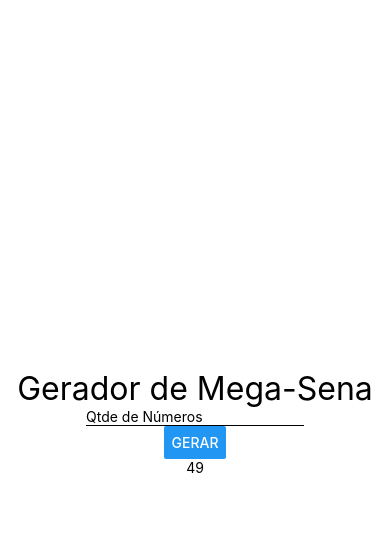
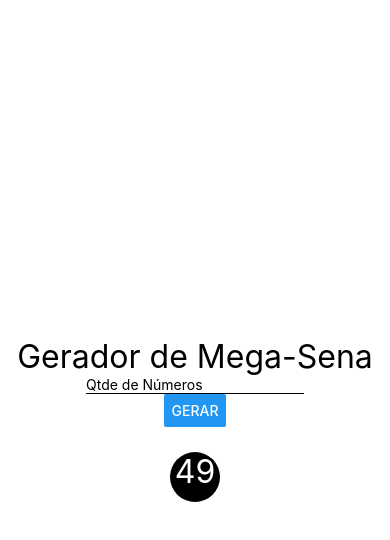
Before and after one commit to vmarinho22/Fundamentos-React-Native, a React Native app: screen / in a window 390 px wide. Both pictures are taken after a click on the button "GERAR". Shown: the top 540 px of the page. Built offline with nearby package versions, Linux system fonts and the light colour scheme.

Commit message:
Criando App Mega Sena

```diff
--- a/src/components/mega/Mega.js
+++ b/src/components/mega/Mega.js
@@ -1,6 +1,8 @@
 import React from 'react'
-import {Text, TextInput, Button} from 'react-native'
+import {Text, TextInput, Button, View} from 'react-native'
 import Estilo from '../estilo'
+
+import MegaNumero from './MegaNumero'
 
 
 export default class Mega extends React.Component {
@@ -20,12 +22,33 @@
         return nums.includes(novo) ?  this.gerarNumeroNaoContido(nums) : novo
     }
 
+
     gerarNumeros = () => {
         const numeros = Array(this.state.qtdeNumeros)
             .fill()
             .reduce((n) => [...n, this.gerarNumeroNaoContido(n)], [])
             .sort((a,b)=> a-b )
         this.setState({numeros})
+    }
+
+    /*
+    gerarNumeros = () => {
+        const {qtdeNumeros} = this.state
+        const numeros = []
+
+        for(let i = 0; i < qtdeNumeros; i++){
+            numeros.push(this.gerarNumeroNaoContido(numeros))
+        }
+
+        this.setState({numeros})
+    }
+    */
+
+    exibirNumeros = () =>{
+        const nums = this.state.numeros
+        return nums.map(num =>{
+            return <MegaNumero key={num} num={nums}/>
+        })
     }
 
     render(){
@@ -44,9 +67,15 @@
                     title="Gerar"
                     onPress={this.gerarNumeros}
                 />
-                <Text>
-                    {this.state.numeros.join(',')}
-                </Text>
+                <View style={{
+                    marginTop: 20,
+                    flexDirection: 'row',
+                    flexWrap: 'wrap',
+                    justifyContent: 'center'
+                }}>
+                    {this.exibirNumeros()}
+                </View>
+
             </React.Fragment>
         )
     }
--- /dev/null
+++ b/src/components/mega/MegaNumero.js
@@ -0,0 +1,27 @@
+import React from 'react'
+import {SafeAreaView,Text, StyleSheet} from 'react-native'
+import Estilo from '../estilo'
+
+export default ({num}) =>{
+    return(
+        <SafeAreaView style={style.Container}>
+            <Text style={[Estilo.txtG,style.Num]}>
+                {num}
+             </Text>
+        </SafeAreaView>
+
+    )
+}
+
+const style = StyleSheet.create({
+    Container:{
+        backgroundColor: '#000',
+        height: 50,
+        width: 50,
+        margin: 5,
+        borderRadius: 25,
+    },
+    Num:{
+        color: '#fff'
+    }
+})
```
